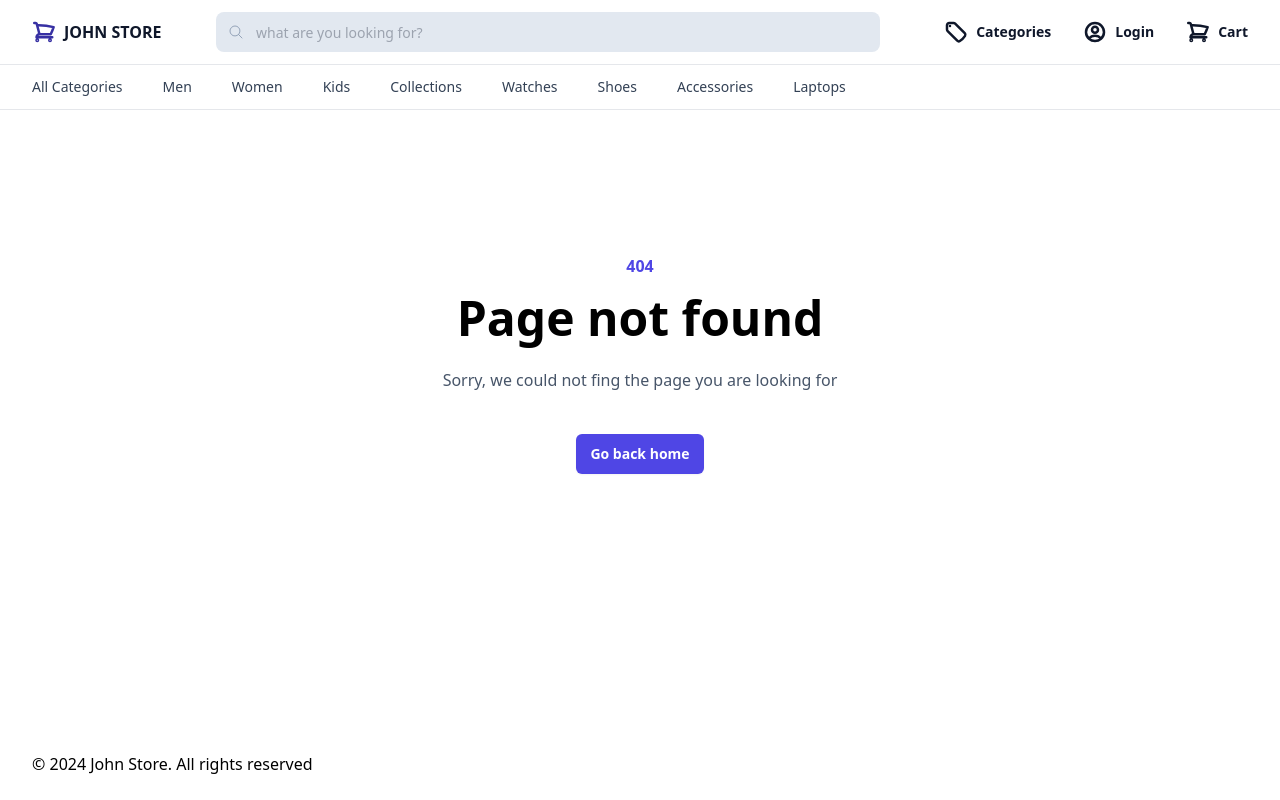
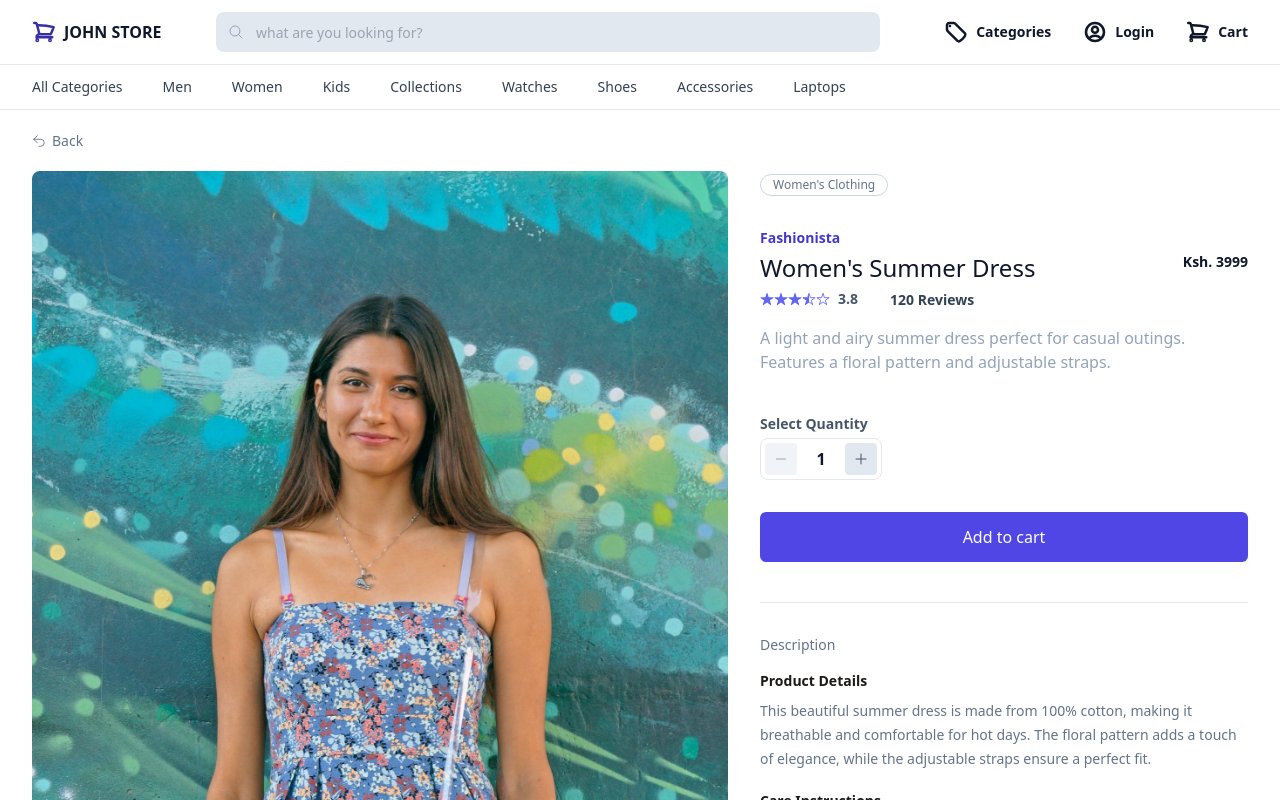
Before and after one commit to Ndigithe-john/E-comm, a React (Vite) app in the folder client/: page /product/1 in a window 1280 px wide. Shown: the top 800 px of the page. Built offline with nearby package versions, Linux system fonts and the light colour scheme; a web font is replaced by a local one.

Commit message:
added the single product page

```diff
--- a/client/package.json
+++ b/client/package.json
@@ -14,9 +14,11 @@
     "react": "^18.3.1",
     "react-dom": "^18.3.1",
     "react-icons": "^5.2.1",
+    "react-markdown": "^9.0.1",
     "react-router-dom": "^6.26.0"
   },
   "devDependencies": {
+    "@tailwindcss/typography": "^0.5.13",
     "@types/react": "^18.3.3",
     "@types/react-dom": "^18.3.0",
     "@vitejs/plugin-react": "^4.3.1",
--- a/client/src/App.jsx
+++ b/client/src/App.jsx
@@ -3,6 +3,7 @@ import { createBrowserRouter, RouterProvider } from 'react-router-dom';
 import Layout from '@components/Layout';
 import HomeScreen from '@screens/Home';
 import ErrorScreen from '@screens/Error';
+import ProductDetailsScreen from '@screens/ProductDetails';
 const router = createBrowserRouter([
   {
     path: '/',
@@ -13,6 +14,10 @@ const router = createBrowserRouter([
         index: true,
         element: <HomeScreen />,
       },
+      {
+        path: '/product/:productID',
+        element: <ProductDetailsScreen />,
+      },
     ],
   },
 ]);
--- a/client/src/screens/Error/index.jsx
+++ b/client/src/screens/Error/index.jsx
@@ -18,7 +18,7 @@ const ErrorScreen = () => {
           <div className='mt-10 flex items-center justify-center gap-x-6'>
             <Link
               to='/'
-              className='focus rounded-md bg-indigo-600 px-3.5 py-2.5 text-sm font-semibold text-white shadow-sm hover:bg-indigo-500 focus-visible:outline focus-visible:outline-2 focus-visible:outline-offset-2 focus-visible:outline-indigo-600'>
+              className='rounded-md bg-indigo-600 px-3.5 py-2.5 text-sm font-semibold text-white shadow-sm hover:bg-indigo-500 focus-visible:outline focus-visible:outline-2 focus-visible:outline-offset-2 focus-visible:outline-indigo-600'>
               Go back home
             </Link>
           </div>
--- /dev/null
+++ b/client/src/screens/ProductDetails/QuantitySelector.jsx
@@ -0,0 +1,43 @@
+import { MinusIcon, PlusIcon } from '@heroicons/react/24/outline';
+import PropTypes from 'prop-types';
+import { useState } from 'react';
+
+const QuantitySelector = ({ countInStock }) => {
+  const [quantity, setQuantity] = useState(1);
+
+  const handleIncrement = () => {
+    setQuantity((prevQuantity) => Math.min(prevQuantity + 1, countInStock));
+  };
+  const handleDecrement = () => {
+    setQuantity((prevQuantity) => Math.max(prevQuantity - 1, 1));
+  };
+  return (
+    <div className='mt-10'>
+      <div>
+        <h6 className='mb-1 text-sm font-semibold text-slate-600'>
+          Select Quantity
+        </h6>
+        <div className='inline-flex items-center space-x-2 rounded-lg border p-1'>
+          <button
+            onClick={handleDecrement}
+            className={`flex h-8 w-8 items-center justify-center rounded bg-slate-200 text-slate-600 hover:bg-slate-300 ${quantity <= 1 && 'cursor-not-allowed opacity-50'}`}>
+            <MinusIcon className='h-4 w-4 text-slate-600' />
+          </button>
+          <span className='w-8 text-center font-bold text-slate-900'>
+            {quantity}
+          </span>
+          <button
+            onClick={handleIncrement}
+            className={`flex h-8 w-8 items-center justify-center rounded bg-slate-200 text-slate-600 hover:bg-slate-300 ${quantity >= countInStock && 'cursor-not-allowed opacity-50'}`}>
+            <PlusIcon className='h-4 w-4 text-slate-600' />
+          </button>
+        </div>
+      </div>
+    </div>
+  );
+};
+QuantitySelector.propTypes = {
+  countInStock: PropTypes.number,
+};
+
+export default QuantitySelector;
--- /dev/null
+++ b/client/src/screens/ProductDetails/index.jsx
@@ -0,0 +1,78 @@
+import { ArrowUturnLeftIcon } from '@heroicons/react/24/outline';
+import { Link, useParams } from 'react-router-dom';
+import ReactMarkdown from 'react-markdown';
+
+import products from '@data/products';
+import Rating from '@components/ProductCard/Rating';
+import QuantitySelector from './QuantitySelector';
+
+const ProductDetailsScreen = () => {
+  const { productID } = useParams();
+  const product = products.find((product) => product._id === productID);
+
+  return (
+    <div className='bg-white py-6 pb-16 sm:pb-24'>
+      <div className='mx-auto max-w-2xl px-4 sm:px-6 lg:max-w-7xl lg:px-8'>
+        <Link
+          to='/'
+          className='mb-5 inline-flex items-center gap-1.5 text-sm font-medium text-slate-500 transition-all hover:text-slate-700'>
+          <ArrowUturnLeftIcon className='h-3.5 w-3.5' /> Back
+        </Link>
+
+        <div className='lg:grid lg:auto-rows-min lg:grid-cols-12 lg:gap-x-8'>
+          <div className='mt-8 lg:col-span-7 lg:mt-0'>
+            <h2 className='sr-only'>Product Image</h2>
+            <img
+              className='rounded-lg'
+              src={product.image}
+              alt={product.name}
+            />
+          </div>
+          <div className='lg:cols-start-8 lg:col-span-5'>
+            <h6 className='inline-block rounded-full border border-slate-300 px-3 py-0.5 text-xs font-medium text-slate-500'>
+              {product.category}
+            </h6>
+            <h6 className='mt-8 text-sm font-semibold text-indigo-700'>
+              {product.brand}
+            </h6>
+            <div className='mt-1 flex justify-between'>
+              <h1 className='text-2xl font-medium text-slate-900'>
+                {product.name}
+              </h1>
+              <p className='text-sm font-semibold text-slate-900'>
+                Ksh. {product.price}
+              </p>
+            </div>
+
+            <div className='my-1 flex items-center gap-0'>
+              <Rating value={product.rating} />
+              <span className='ml-8 mt-0.5 text-sm font-semibold text-slate-700'>
+                {product.numReviews} Reviews
+              </span>
+            </div>
+            {/* Description */}
+            <div className='mt-1o'>
+              <div className='mt-4 text-slate-400'>{product.description}</div>
+            </div>
+            <QuantitySelector countInStock={product.countInStock}/>
+            {/* Add to cart */}
+            <button className='justify-content mt-8 flex w-full items-center justify-center rounded-md border border-transparent bg-indigo-600 px-8 py-3 text-base font-medium text-white transition-all hover:bg-indigo-700'>
+              Add to cart
+            </button>
+            {/* content */}
+            <div className='mt-10 border-t border-gray-200 pt-8'>
+              <h2 className='text-sm font-medium text-slate-500'>
+                Description
+              </h2>
+              <div className='prose prose-sm prose-stone mt-4 text-slate-500'>
+                <ReactMarkdown>{product.content}</ReactMarkdown>
+              </div>
+            </div>
+          </div>
+        </div>
+      </div>
+    </div>
+  );
+};
+
+export default ProductDetailsScreen;
--- a/client/tailwind.config.js
+++ b/client/tailwind.config.js
@@ -1,14 +1,14 @@
-const defaultTheme = require("tailwindcss/defaultTheme");
+const defaultTheme = require('tailwindcss/defaultTheme');
 /** @type {import('tailwindcss').Config} */
 
 export default {
-  content: ["./index.html", "./src/**/*.{js,ts,jsx,tsx}"],
+  content: ['./index.html', './src/**/*.{js,ts,jsx,tsx}'],
   theme: {
     extend: {
       fontFamily: {
-        sans: ["Inter var", ...defaultTheme.fontFamily.sans],
+        sans: ['Inter var', ...defaultTheme.fontFamily.sans],
       },
     },
   },
-  plugins: [],
+  plugins: [require('@tailwindcss/typography')],
 };
```
Also changed, not shown: 1 other file (tests, documents, lock files or other folders).
